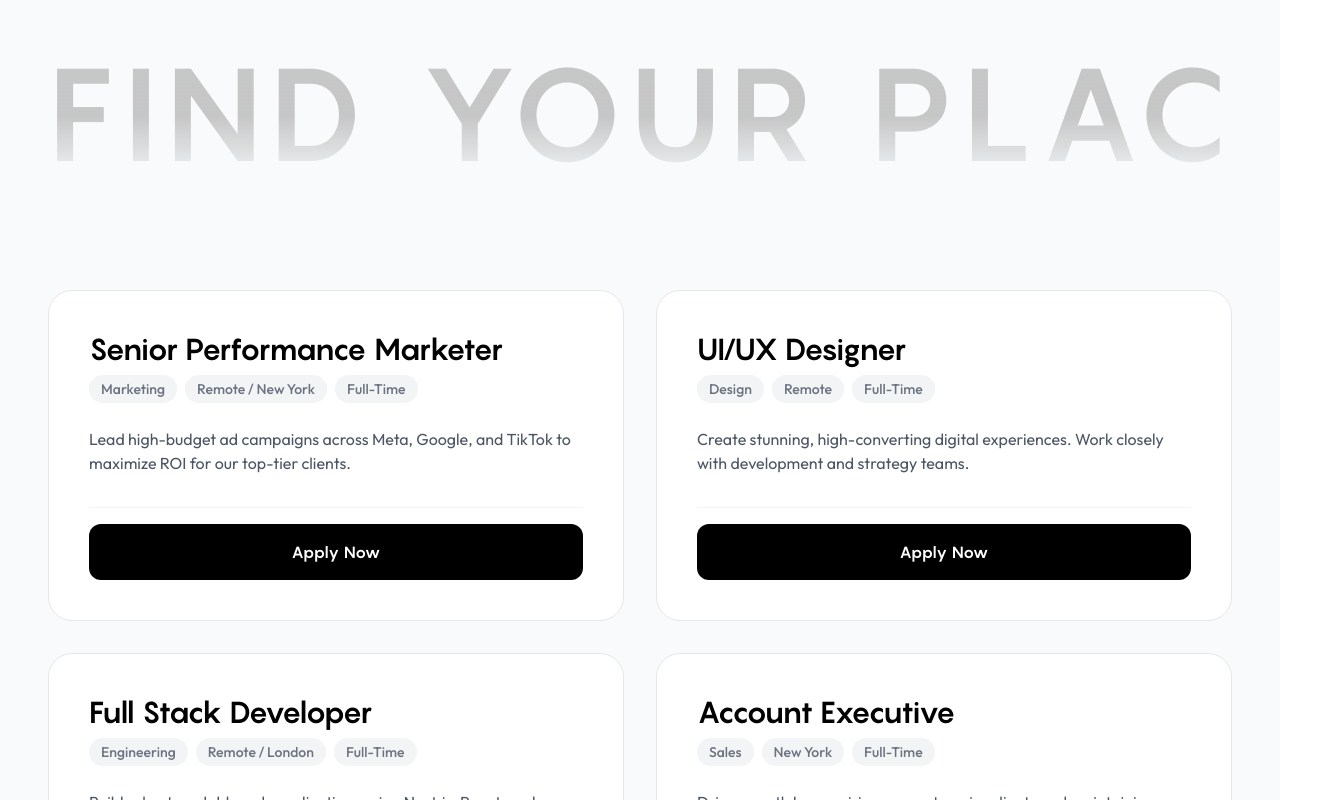
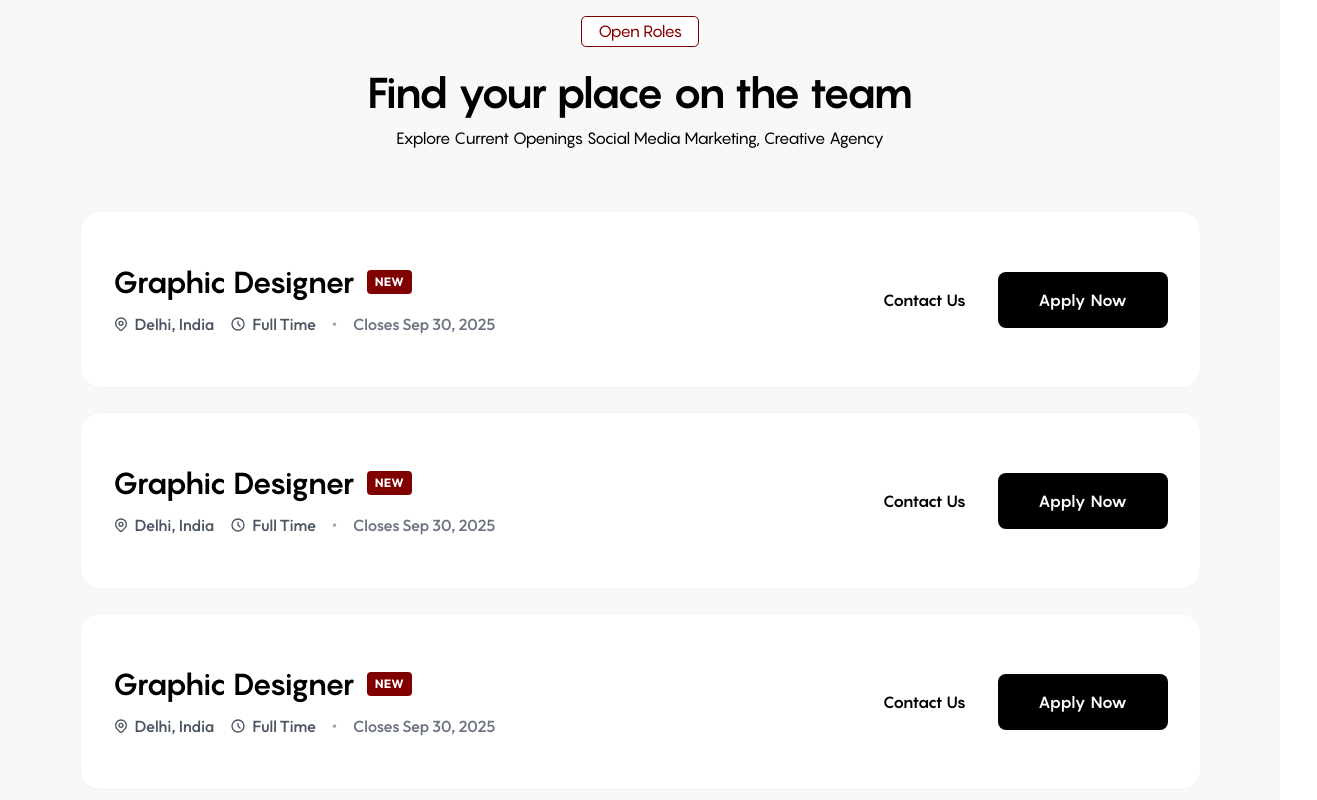
Before and after one commit to amanaanubhav/brndo.in, a Next.js app: page /career in a window 1280 px wide. Shown: the part 880-1680 px from the top of the page, 1317 px wide, since content can reach past the window. Built offline with nearby package versions, Linux system fonts and the light colour scheme.

Commit message:
feat: implement OpenPositions component and careers data schema

```diff
--- a/src/data/careers.js
+++ b/src/data/careers.js
@@ -1,42 +1,13 @@
 export const careersData = {
-  openPositions: [
-    {
-      id: 1,
-      title: "Senior Performance Marketer",
-      department: "Marketing",
-      location: "Remote / New York",
-      type: "Full-Time",
-      description: "Lead high-budget ad campaigns across Meta, Google, and TikTok to maximize ROI for our top-tier clients.",
-      link: "#apply-now"
-    },
-    {
-      id: 2,
-      title: "UI/UX Designer",
-      department: "Design",
-      location: "Remote",
-      type: "Full-Time",
-      description: "Create stunning, high-converting digital experiences. Work closely with development and strategy teams.",
-      link: "#apply-now"
-    },
-    {
-      id: 3,
-      title: "Full Stack Developer",
-      department: "Engineering",
-      location: "Remote / London",
-      type: "Full-Time",
-      description: "Build robust, scalable web applications using Next.js, React, and Node.js. Join our fast-paced dev team.",
-      link: "#apply-now"
-    },
-    {
-      id: 4,
-      title: "Account Executive",
-      department: "Sales",
-      location: "New York",
-      type: "Full-Time",
-      description: "Drive growth by acquiring new enterprise clients and maintaining strong relationships with key stakeholders.",
-      link: "#apply-now"
-    }
-  ],
+  openPositions: Array(6).fill({
+    title: "Graphic Designer",
+    location: "Delhi, India",
+    closes: "Sep 30, 2025",
+    type: "Full Time",
+    isNew: true,
+    link: "#apply-now",
+    contactLink: "#contact-us"
+  }).map((item, i) => ({ ...item, id: i + 1 })),
   applicationJourney: [
     {
       step: "01",
--- a/src/features/careers/OpenPositions.jsx
+++ b/src/features/careers/OpenPositions.jsx
@@ -1,45 +1,99 @@
 'use client';
 
 import { motion } from 'framer-motion';
-import SectionHeading from '@/components/ui/SectionHeading';
 import Button from '@/components/ui/Button';
 import { careersData } from '@/data/careers';
 
 export default function OpenPositions() {
   return (
-    <section className="py-20 md:py-32 bg-gray-50 dark:bg-gray-900 transition-colors duration-300">
-      <div className="max-w-7xl mx-auto px-6 md:px-12">
-        <SectionHeading title="Find Your Place" className="mb-16 md:mb-24" />
+    <section className="py-24 bg-[#d9d9d9]/20 flex flex-col items-center">
+      <div className="w-full max-w-[1440px] px-4 md:px-8 flex flex-col items-center">
 
-        <div className="grid grid-cols-1 md:grid-cols-2 gap-6 md:gap-8">
+        {/* Pill / Badge */}
+        <motion.div
+          initial={{ opacity: 0, y: 20 }}
+          whileInView={{ opacity: 1, y: 0 }}
+          viewport={{ once: true }}
+          transition={{ duration: 0.6 }}
+          className="flex items-center justify-center bg-white border border-[#800000] rounded-[5px] px-4 py-1.5 mb-6"
+          style={{ width: 'fit-content' }}
+        >
+          <span
+            className="font-pangram text-[#800000] text-center tracking-[-0.02em]"
+            style={{ fontWeight: 336, fontSize: '16.19px', lineHeight: '17px' }}
+          >
+            Open Roles
+          </span>
+        </motion.div>
+
+        {/* Main Heading */}
+        <motion.h2
+          initial={{ opacity: 0, y: 20 }}
+          whileInView={{ opacity: 1, y: 0 }}
+          viewport={{ once: true }}
+          transition={{ duration: 0.6, delay: 0.1 }}
+          className="font-pangram text-black text-center tracking-[-0.02em] mb-4"
+          style={{ fontWeight: 617, fontSize: '42.6px', lineHeight: '43px' }}
+        >
+          Find your place on the team
+        </motion.h2>
+
+        {/* Subheading */}
+        <motion.p
+          initial={{ opacity: 0, y: 20 }}
+          whileInView={{ opacity: 1, y: 0 }}
+          viewport={{ once: true }}
+          transition={{ duration: 0.6, delay: 0.2 }}
+          className="font-pangram text-black text-center tracking-[-0.02em] mb-16 max-w-2xl"
+          style={{ fontWeight: 336, fontSize: '16.2px', lineHeight: '17px' }}
+        >
+          Explore Current Openings Social Media Marketing, Creative Agency
+        </motion.p>
+
+        {/* Job List */}
+        <div className="w-full max-w-[1121px] flex flex-col gap-6">
           {careersData.openPositions.map((position, index) => (
             <motion.div
               key={position.id}
-              initial={{ opacity: 0, y: 30 }}
+              initial={{ opacity: 0, y: 20 }}
               whileInView={{ opacity: 1, y: 0 }}
               viewport={{ once: true }}
-              transition={{ duration: 0.6, delay: index * 0.1 }}
-              className="bg-white dark:bg-gray-950 border border-gray-200 dark:border-gray-800 rounded-3xl p-8 md:p-10 flex flex-col h-full hover:shadow-xl transition-shadow duration-300 group"
+              transition={{ duration: 0.5, delay: index * 0.1 }}
+              className="bg-white rounded-xl md:rounded-[20px] p-6 md:p-8 flex flex-col md:flex-row items-start md:items-center justify-between gap-6 hover:shadow-lg transition-shadow duration-300 min-h-[177px] border border-gray-100"
             >
-              <div className="flex justify-between items-start mb-6 gap-4">
-                <div>
-                  <h3 className="font-pangram text-2xl md:text-3xl font-bold text-black dark:text-white mb-2">
+              {/* Left Column: Title & Info */}
+              <div className="flex flex-col gap-3">
+                <div className="flex items-center gap-3">
+                  <h3 className="font-pangram text-2xl md:text-3xl font-bold text-black">
                     {position.title}
                   </h3>
-                  <div className="flex flex-wrap gap-2 text-sm font-medium text-gray-500 dark:text-gray-400">
-                    <span className="bg-gray-100 dark:bg-gray-800 px-3 py-1 rounded-full">{position.department}</span>
-                    <span className="bg-gray-100 dark:bg-gray-800 px-3 py-1 rounded-full">{position.location}</span>
-                    <span className="bg-gray-100 dark:bg-gray-800 px-3 py-1 rounded-full">{position.type}</span>
-                  </div>
+                  {position.isNew && (
+                    <span className="bg-[#800000] text-white text-xs font-bold px-2 py-1 rounded-[4px] uppercase tracking-wide">
+                      New
+                    </span>
+                  )}
+                </div>
+
+                <div className="flex flex-wrap items-center gap-4 text-sm md:text-base text-gray-600 font-medium">
+                  <span className="flex items-center gap-1.5">
+                    <svg className="w-4 h-4" fill="none" stroke="currentColor" viewBox="0 0 24 24"><path strokeLinecap="round" strokeLinejoin="round" strokeWidth="2" d="M17.657 16.657L13.414 20.9a1.998 1.998 0 01-2.827 0l-4.244-4.243a8 8 0 1111.314 0z"></path><path strokeLinecap="round" strokeLinejoin="round" strokeWidth="2" d="M15 11a3 3 0 11-6 0 3 3 0 016 0z"></path></svg>
+                    {position.location}
+                  </span>
+                  <span className="flex items-center gap-1.5">
+                    <svg className="w-4 h-4" fill="none" stroke="currentColor" viewBox="0 0 24 24"><path strokeLinecap="round" strokeLinejoin="round" strokeWidth="2" d="M12 8v4l3 3m6-3a9 9 0 11-18 0 9 9 0 0118 0z"></path></svg>
+                    {position.type}
+                  </span>
+                  <span className="text-gray-400 hidden md:block">•</span>
+                  <span className="text-gray-500">Closes {position.closes}</span>
                 </div>
               </div>
 
-              <p className="text-gray-600 dark:text-gray-400 mb-8 flex-grow">
-                {position.description}
-              </p>
-
-              <div className="mt-auto pt-4 border-t border-gray-100 dark:border-gray-800">
-                <Button variant="primary" href={position.link} className="w-full sm:w-auto">
+              {/* Right Column: Actions */}
+              <div className="flex items-center gap-4 w-full md:w-auto mt-4 md:mt-0">
+                <a href={position.contactLink} className="font-pangram font-bold text-black hover:text-[#800000] transition-colors whitespace-nowrap text-sm sm:text-base hidden sm:block px-4">
+                  Contact Us
+                </a>
+                <Button variant="primary" href={position.link} className="w-full sm:w-auto rounded-[8px] px-8">
                   Apply Now
                 </Button>
               </div>
```
